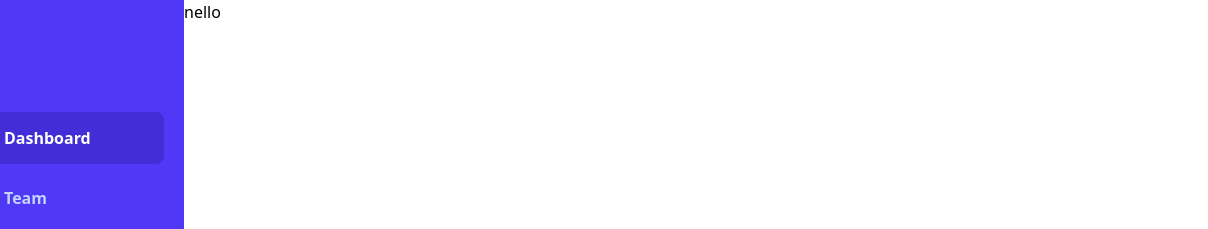
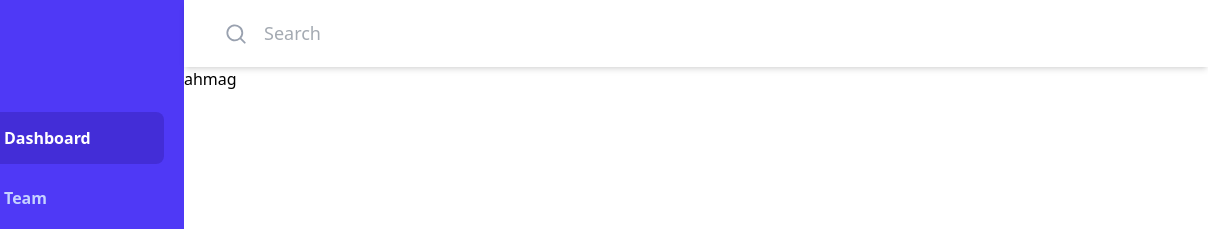
Before and after one commit to Andromeda-T/tw-control-panel, a website: page src/index.html in a window 1280 px wide. Shown: the top 229 px of the page, 72-1280 px from the left. Drawn offline with Linux system fonts and the light colour scheme.

Commit message:
grid the project and start add some style to section's header

```diff
--- a/src/index.html
+++ b/src/index.html
@@ -125,8 +125,9 @@
                 </ul>
                 <div class="text-[#c6d2ff] mt-26">
                     <a href="" class="flex items-center p-2 rounded-[.5rem] hover:text-white hover:bg-[#432dd7]">
-                        <svg class="w-9 h-9" xmlns="http://www.w3.org/2000/svg" fill="none" viewBox="0 0 24 24" stroke-width="1.5"
-                            stroke="currentColor" aria-hidden="true" data-slot="icon" class="on ww bbg bll">
+                        <svg class="w-9 h-9" xmlns="http://www.w3.org/2000/svg" fill="none" viewBox="0 0 24 24"
+                            stroke-width="1.5" stroke="currentColor" aria-hidden="true" data-slot="icon"
+                            class="on ww bbg bll">
                             <path stroke-linecap="round" stroke-linejoin="round"
                                 d="M9.594 3.94c.09-.542.56-.94 1.11-.94h2.593c.55 0 1.02.398 1.11.94l.213 1.281c.063.374.313.686.645.87.074.04.147.083.22.127.325.196.72.257 1.075.124l1.217-.456a1.125 1.125 0 0 1 1.37.49l1.296 2.247a1.125 1.125 0 0 1-.26 1.431l-1.003.827c-.293.241-.438.613-.43.992a7.723 7.723 0 0 1 0 .255c-.008.378.137.75.43.991l1.004.827c.424.35.534.955.26 1.43l-1.298 2.247a1.125 1.125 0 0 1-1.369.491l-1.217-.456c-.355-.133-.75-.072-1.076.124a6.47 6.47 0 0 1-.22.128c-.331.183-.581.495-.644.869l-.213 1.281c-.09.543-.56.94-1.11.94h-2.594c-.55 0-1.019-.398-1.11-.94l-.213-1.281c-.062-.374-.312-.686-.644-.87a6.52 6.52 0 0 1-.22-.127c-.325-.196-.72-.257-1.076-.124l-1.217.456a1.125 1.125 0 0 1-1.369-.49l-1.297-2.247a1.125 1.125 0 0 1 .26-1.431l1.004-.827c.292-.24.437-.613.43-.991a6.932 6.932 0 0 1 0-.255c.007-.38-.138-.751-.43-.992l-1.004-.827a1.125 1.125 0 0 1-.26-1.43l1.297-2.247a1.125 1.125 0 0 1 1.37-.491l1.216.456c.356.133.751.072 1.076-.124.072-.044.146-.086.22-.128.332-.183.582-.495.644-.869l.214-1.28Z">
                             </path>
@@ -140,15 +141,21 @@
             </div>
         </div>
 
-
-
-
-
-
-
-
         <div class="col-start-3 col-end-11">
-            nello
+            <div class="grid grid-rows-12 h-screen">
+                <div class="row-start-1 row-end-2 flex items-center shadow-md">
+                    <form class="flex text-gray-600 ml-10">
+                        <svg class="w-6 h-6 text-gray-400 mt-0.5" xmlns="http://www.w3.org/2000/svg" viewBox="0 0 20 20" fill="currentColor"
+                            aria-hidden="true" data-slot="icon" class="d el ey om aex bar">
+                            <path fill-rule="evenodd"
+                                d="M9 3.5a5.5 5.5 0 1 0 0 11 5.5 5.5 0 0 0 0-11ZM2 9a7 7 0 1 1 12.452 4.391l3.328 3.329a.75.75 0 1 1-1.06 1.06l-3.329-3.328A7 7 0 0 1 2 9Z"
+                                clip-rule="evenodd"></path>
+                        </svg>
+                        <input type="text" class="font-medium outline-0 ml-4 text-[18px]" placeholder="Search">
+                    </form>
+                </div>
+                <div class="row-start-2 row-end-13 ">ahmag</div>
+            </div>
         </div>
     </div>
 </body>
```
Also changed, not shown: src/main.css.
